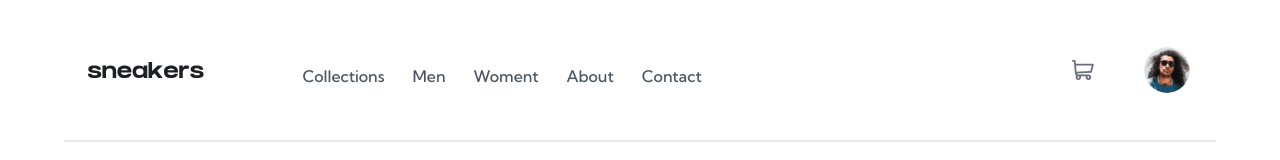
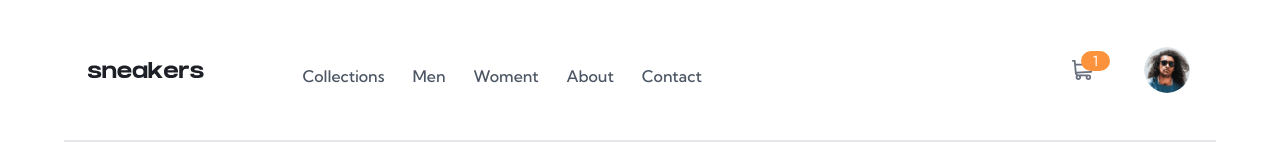
Before and after one commit to yannmarc/frontenersdninja-sneak, a React (Create React App) app: page / in a window 1280 px wide. Both pictures are taken after a click on the element 822 px from the left and 719 px from the top of the page. Shown: the top 160 px of the page. Built offline with nearby package versions, Linux system fonts and the light colour scheme; the HTML template or start-up script is replaced by a standard one.

Commit message:
update of the cartDropdown

```diff
--- a/src/components/navbar/Navbar.jsx
+++ b/src/components/navbar/Navbar.jsx
@@ -1,12 +1,12 @@
 import React, { Fragment, useState } from "react";
 import logo from "../../assets/imgs/svgs/logo.svg";
-import cart from "../../assets/imgs/svgs/icon-cart.svg";
+import Imgcart from "../../assets/imgs/svgs/icon-cart.svg";
 import avatar from "../../assets/imgs/jpgs/image-avatar.png";
 import menuOpen from "../../assets/imgs/svgs/icon-menu.svg";
 import menuClose from "../../assets/imgs/svgs/icon-close.svg";
 import CartDropdown from "../ui/CartDropdown";
 
-const Navbar = () => {
+const Navbar = ({ cart, counter, setCart, setCounter }) => {
   const links = ["Collections", "Men", "Woment", "About", "Contact"];
   const [isOpen, setOpen] = useState(false);
   const [isActive, setActive] = useState(false);
@@ -41,14 +41,15 @@ const Navbar = () => {
               </ul>
             </div>
             <div className="flex gap-2 md:justify-end lg:gap-12 items-center relative md:right-[initial] -z-10 lg:z-0 lg:right-[initial]">
-              <div className="">
+              <div className="relative">
                 <img
-                  className="cursor-pointer w-[20px] lg:w-[initial]"
-                  src={cart}
+                  className="cursor-pointer w-[20px] lg:w-[initial] relative"
+                  src={Imgcart}
                   alt="icon cart"
-                  onMouseOver={() => setOpen((prevState) => !prevState)}
+                  onClick={() => setOpen((prevState) => !prevState)}
                 />
-                {isOpen && <CartDropdown />}
+                {isOpen && <CartDropdown cart={cart} setCart={setCart} setCounter={setCounter}/>}
+                <span className={counter <= 0 ? "hidden" : "absolute -top-[9.5px] -right-4 bg-orange-400 py-[0.1px] text-sm px-3 rounded-xl text-white"}>{counter}</span>
               </div>
               <div className="">
                 <span className="w-[35px] lg:w-[50px] block overflow-hidden rounded-full border-2 border-transparent hover:border-2 hover:border-orange-400 transition-all">
```
